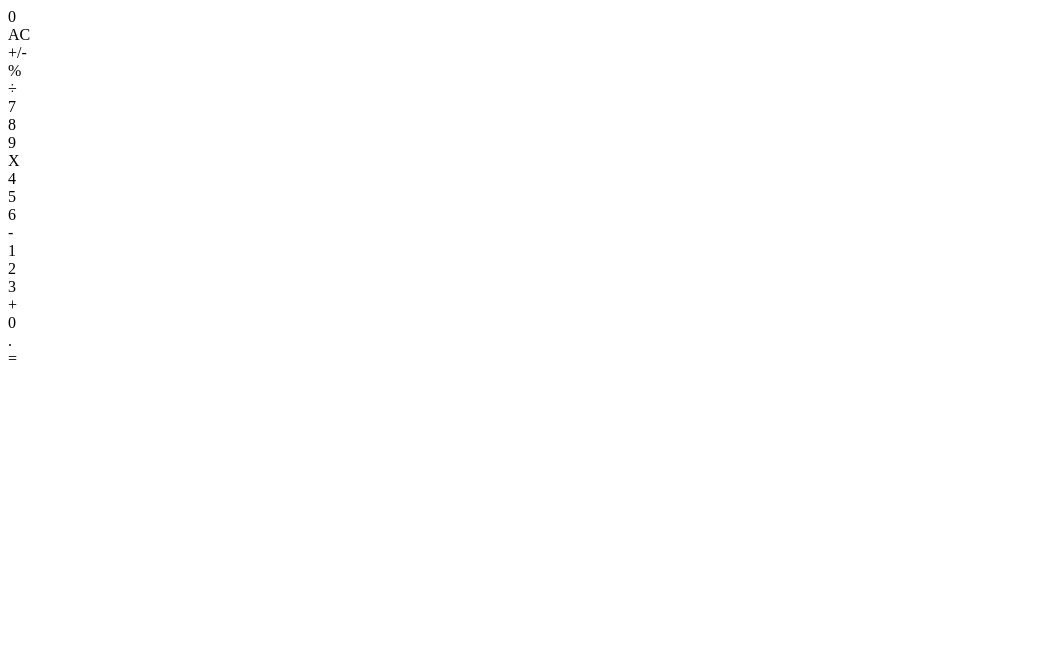
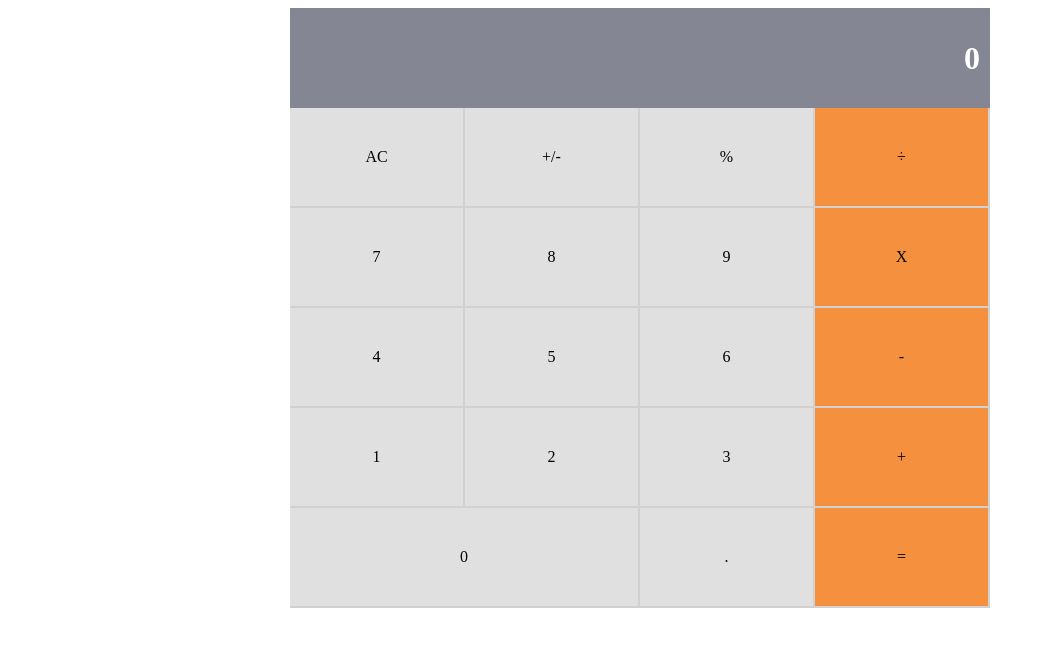
Before and after one commit to fedgut/Calculator, a React (Create React App) app: page / in a window 1280 px wide. Shown: the top 646 px of the page, without its empty margins (0-1045 px from the left). Built offline with nearby package versions, Linux system fonts and the light colour scheme.

Commit message:
style components

```diff
--- a/src/components/App.js
+++ b/src/components/App.js
@@ -7,7 +7,7 @@ import '../css/App.css';
 
 function App() {
   return (
-    <div>
+    <div className="App">
       <Display />
       <ButtonPanel />
     </div>
--- a/src/components/button.js
+++ b/src/components/button.js
@@ -3,9 +3,31 @@ import PropTypes from 'prop-types';
 
 const Button = props => {
   const { buttonName } = props;
-  return <div>{buttonName}</div>;
+  const { wide } = props;
+  const { color } = props;
+  if (wide) {
+    return (
+      <div style={{ width: '50%', background: color }} className="Button">
+        {buttonName}
+      </div>
+    );
+  }
+  return (
+    <div style={{ width: '25%', background: color }} className="Button">
+      {buttonName}
+    </div>
+  );
 };
 
-Button.propTypes = { buttonName: PropTypes.string.isRequired };
+Button.defaultProps = {
+  wide: false,
+  color: '#f5913e',
+};
+
+Button.propTypes = {
+  buttonName: PropTypes.string.isRequired,
+  wide: PropTypes.bool,
+  color: PropTypes.string,
+};
 
 export default Button;
--- a/src/components/buttonPanel.js
+++ b/src/components/buttonPanel.js
@@ -8,34 +8,34 @@ const g4 = ['1', '2', '3', '+'];
 const g5 = ['0', '.', '='];
 
 const ButtonPanel = () => (
-  <div>
-    <div className="group-one">
-      <Button buttonName={g1[0]} />
-      <Button buttonName={g1[1]} />
-      <Button buttonName={g1[2]} />
+  <div className="ButtonPanel">
+    <div className="group-one ButtonRow">
+      <Button buttonName={g1[0]} color="#e0e0e0" />
+      <Button buttonName={g1[1]} color="#e0e0e0" />
+      <Button buttonName={g1[2]} color="#e0e0e0" />
       <Button buttonName={g1[3]} />
     </div>
-    <div className="group-two">
-      <Button buttonName={g2[0]} />
-      <Button buttonName={g2[1]} />
-      <Button buttonName={g2[2]} />
+    <div className="group-two ButtonRow">
+      <Button buttonName={g2[0]} color="#e0e0e0" />
+      <Button buttonName={g2[1]} color="#e0e0e0" />
+      <Button buttonName={g2[2]} color="#e0e0e0" />
       <Button buttonName={g2[3]} />
     </div>
-    <div className="group-three">
-      <Button buttonName={g3[0]} />
-      <Button buttonName={g3[1]} />
-      <Button buttonName={g3[2]} />
+    <div className="group-three ButtonRow">
+      <Button buttonName={g3[0]} color="#e0e0e0" />
+      <Button buttonName={g3[1]} color="#e0e0e0" />
+      <Button buttonName={g3[2]} color="#e0e0e0" />
       <Button buttonName={g3[3]} />
     </div>
-    <div className="group-four">
-      <Button buttonName={g4[0]} />
-      <Button buttonName={g4[1]} />
-      <Button buttonName={g4[2]} />
+    <div className="group-four ButtonRow">
+      <Button buttonName={g4[0]} color="#e0e0e0" />
+      <Button buttonName={g4[1]} color="#e0e0e0" />
+      <Button buttonName={g4[2]} color="#e0e0e0" />
       <Button buttonName={g4[3]} />
     </div>
-    <div className="group-five">
-      <Button buttonName={g5[0]} />
-      <Button buttonName={g5[1]} />
+    <div className="group-five ButtonRow">
+      <Button buttonName={g5[0]} color="#e0e0e0" wide />
+      <Button buttonName={g5[1]} color="#e0e0e0" />
       <Button buttonName={g5[2]} />
     </div>
   </div>
--- a/src/components/display.js
+++ b/src/components/display.js
@@ -3,7 +3,7 @@ import PropTypes from 'prop-types';
 
 const Display = props => {
   const { result } = props;
-  return <div>{result}</div>;
+  return <div className="Display">{result}</div>;
 };
 
 Display.propTypes = { result: PropTypes.string };
--- a/src/css/App.css
+++ b/src/css/App.css
@@ -1,3 +1,41 @@
 .App {
-  text-align: center;
+  width: 700px;
+  display: flex;
+  flex-direction: column;
+  margin: 0 auto;
 }
+
+.Display {
+  display: flex;
+  background-color: #858694;
+  height: 100px;
+  color: white;
+  padding: 10px;
+  text-align: right;
+  box-sizing: border-box;
+  width: 100%;
+  font-weight: bold;
+  justify-content: right;
+  align-items: center;
+  font-size: 2em;
+}
+
+.ButtonPanel {
+  display: flex;
+  flex-flow: column wrap;
+  width: 100%;
+}
+
+.ButtonRow {
+  display: flex;
+  height: 100px;
+}
+
+.Button {
+  display: flex;
+  border-right: 2px solid #d1d1d1;
+  border-bottom: 2px solid #d1d1d1;
+  box-sizing: border-box;
+  align-items: center;
+  justify-content: center;
+}
```
Also changed, not shown: 1 other file (tests, documents, lock files or other folders).
